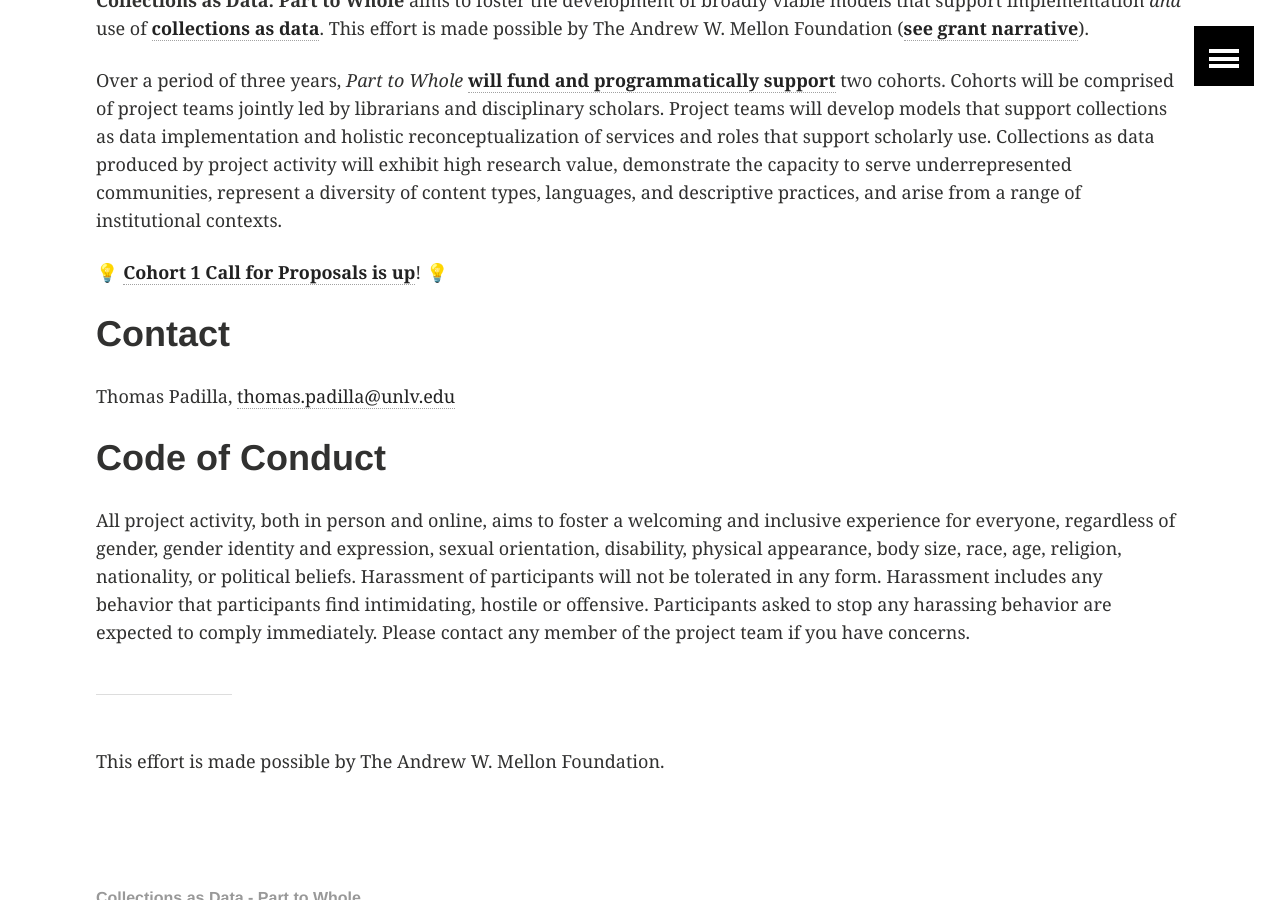
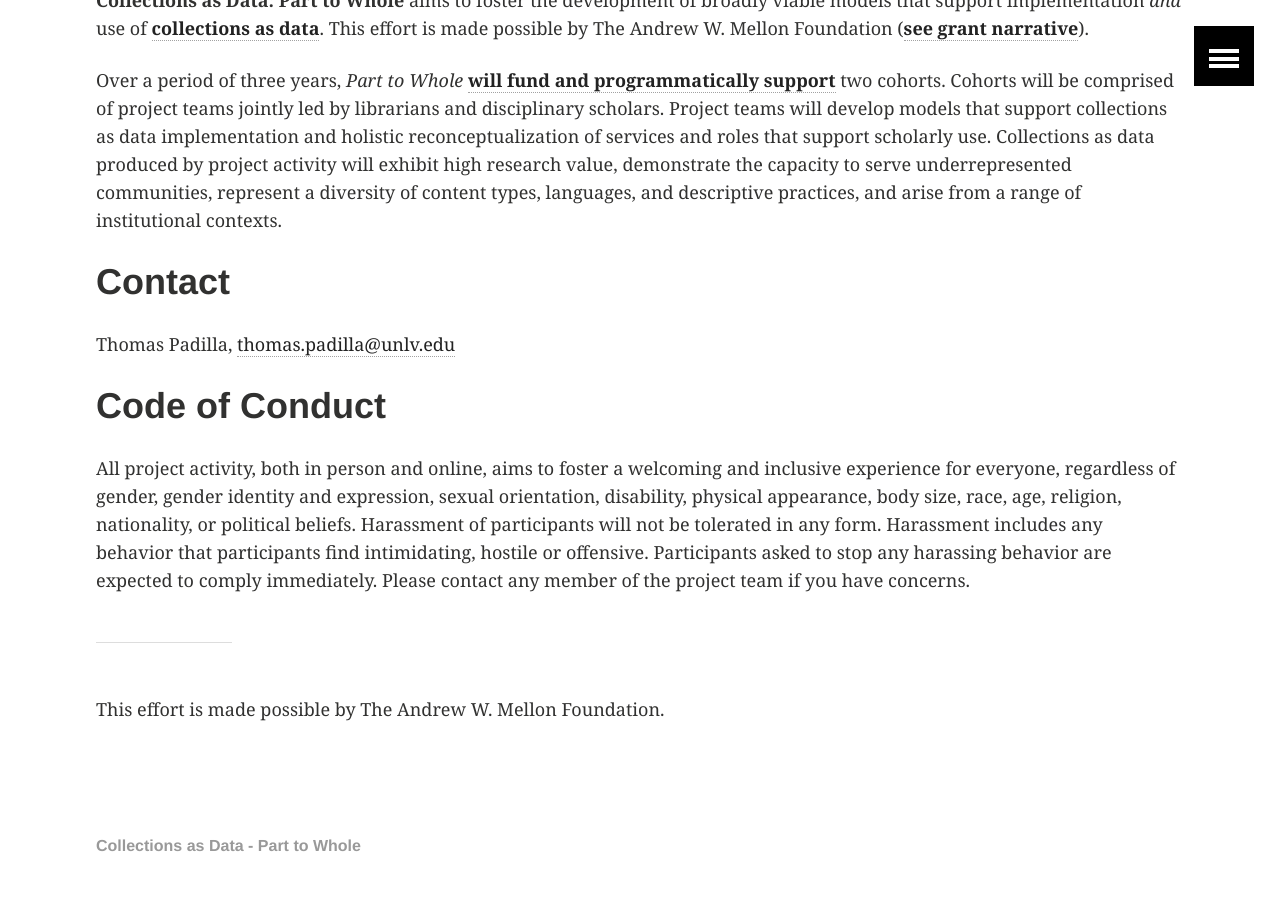
Before and after one commit to collectionsasdata/part2whole, a Jekyll site: the page built from index.md, in a window 1280 px wide and 900 px high, scrolled down 468 px. Built offline with Jekyll 4.4.1, drawn with Linux system fonts in a browser that asks for light colours.

Commit message:
Update index.md

```diff
--- a/index.md
+++ b/index.md
@@ -11,8 +11,6 @@ title:  "Part to Whole"
 
 Over a period of three years, *Part to Whole* [**will fund and programmatically support**](https://collectionsasdata.github.io/part2whole/cfp/) two cohorts. Cohorts will be comprised of project teams jointly led by librarians and disciplinary scholars. Project teams will develop models that support collections as data implementation and holistic reconceptualization of services and roles that support scholarly use. Collections as data produced by project activity will exhibit high research value, demonstrate the capacity to serve underrepresented communities, represent a diversity of content types, languages, and descriptive practices, and arise from a range of institutional contexts.
 
-💡 [**Cohort 1 Call for Proposals is up**](https://collectionsasdata.github.io/part2whole/cfp/)! 💡
-
 # Contact
 
 Thomas Padilla, <thomas.padilla@unlv.edu>
```
